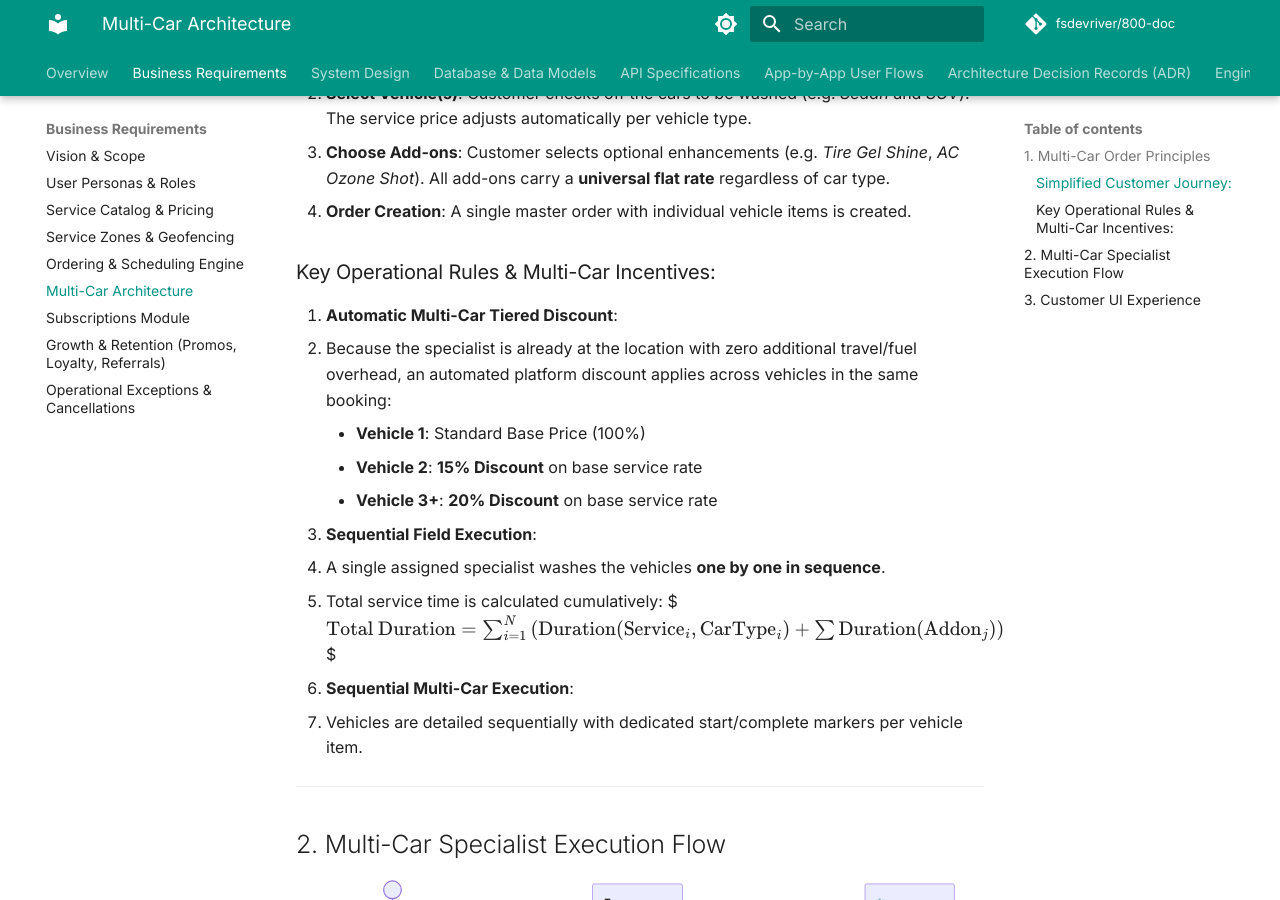
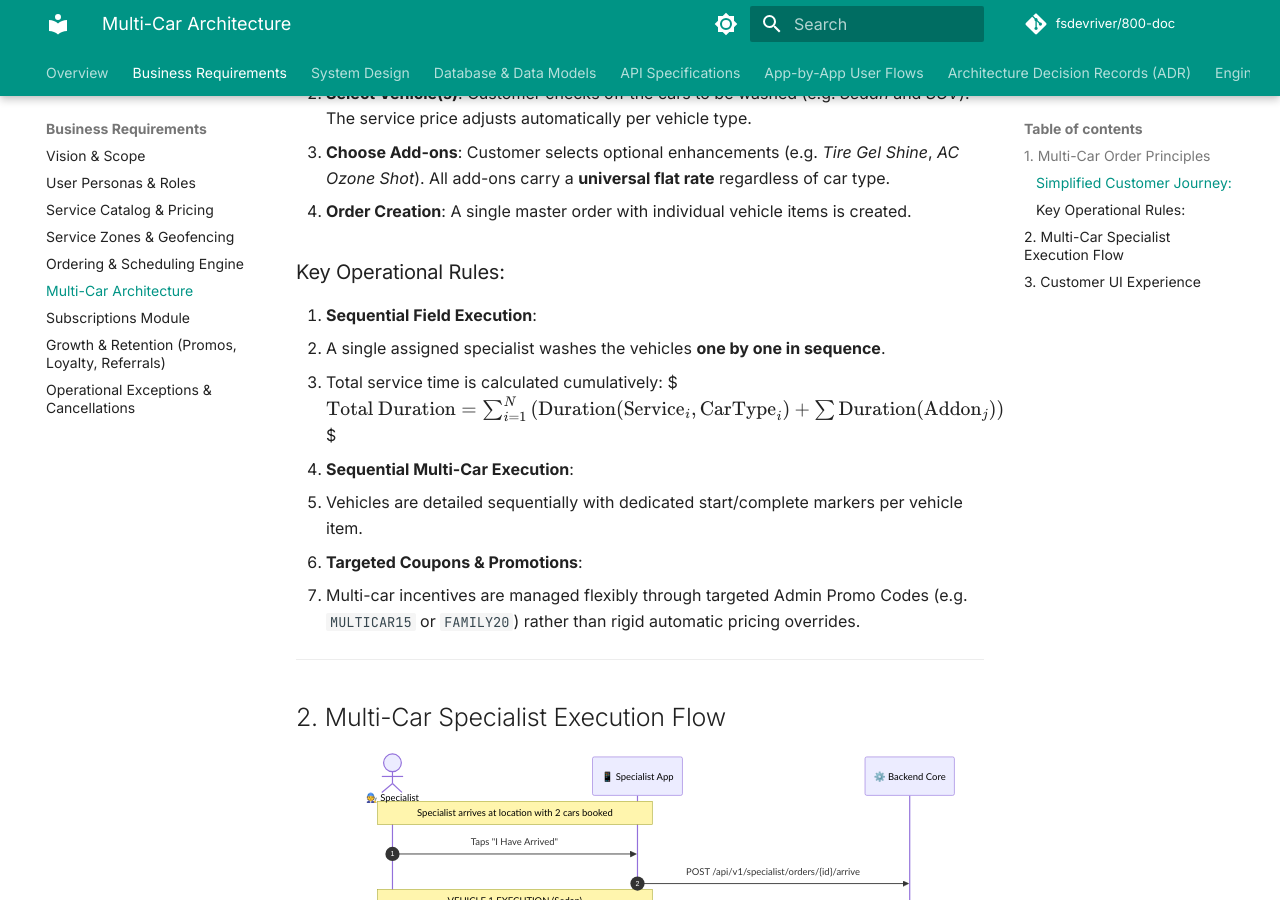
Before and after one commit to fsdevriver/800-doc, an MkDocs documentation site: the page built from docs/business/multi-car.md, in a window 1280 px wide and 900 px high, scrolled down 843 px. Built offline with MkDocs 1.6.1 and Material for MkDocs 9.7.7, drawn with Linux system fonts in a browser that asks for light colours; comment, search, counter and statistics services are not loaded.

Commit message:
feat: replace automatic multi-car discounts with configurable admin promo code coupon targeting

```diff
--- a/docs/business/multi-car.md
+++ b/docs/business/multi-car.md
@@ -25,18 +25,15 @@ graph TD
 3. **Choose Add-ons**: Customer selects optional enhancements (e.g. *Tire Gel Shine*, *AC Ozone Shot*). All add-ons carry a **universal flat rate** regardless of car type.
 4. **Order Creation**: A single master order with individual vehicle items is created.
 
-### Key Operational Rules & Multi-Car Incentives:
-1. **Automatic Multi-Car Tiered Discount**:
-   - Because the specialist is already at the location with zero additional travel/fuel overhead, an automated platform discount applies across vehicles in the same booking:
-     - **Vehicle 1**: Standard Base Price (100%)
-     - **Vehicle 2**: **15% Discount** on base service rate
-     - **Vehicle 3+**: **20% Discount** on base service rate
-2. **Sequential Field Execution**:
+### Key Operational Rules:
+1. **Sequential Field Execution**:
    - A single assigned specialist washes the vehicles **one by one in sequence**.
    - Total service time is calculated cumulatively:
      $$\text{Total Duration} = \sum_{i=1}^{N} \left( \text{Duration}(\text{Service}_i, \text{CarType}_i) + \sum \text{Duration}(\text{Addon}_j) \right)$$
-3. **Sequential Multi-Car Execution**:
+2. **Sequential Multi-Car Execution**:
    - Vehicles are detailed sequentially with dedicated start/complete markers per vehicle item.
+3. **Targeted Coupons & Promotions**:
+   - Multi-car incentives are managed flexibly through targeted Admin Promo Codes (e.g. `MULTICAR15` or `FAMILY20`) rather than rigid automatic pricing overrides.
 
 ---
 
```
Also changed, not shown: docs/business/growth-retention.md (+4 -13 lines).
